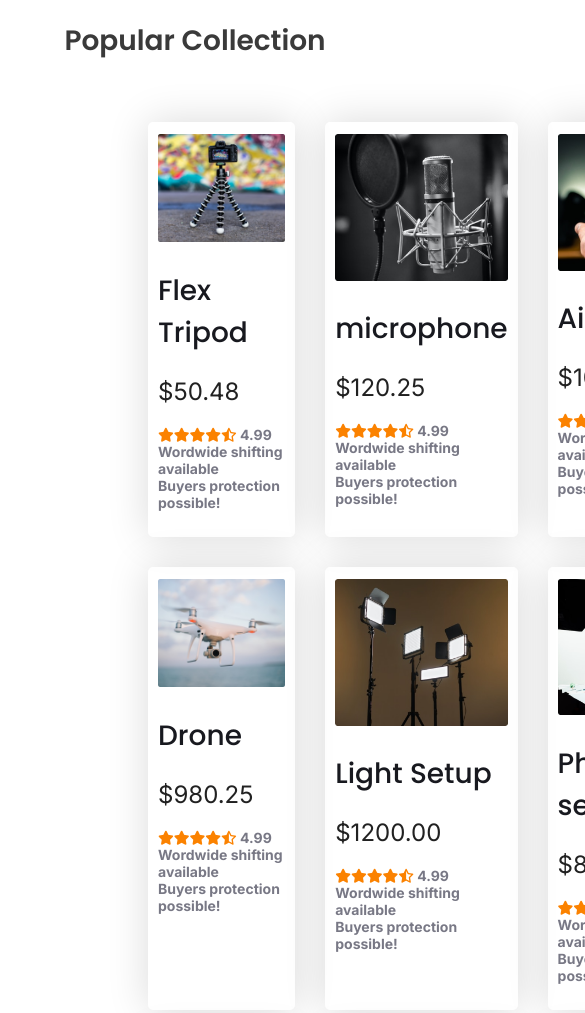
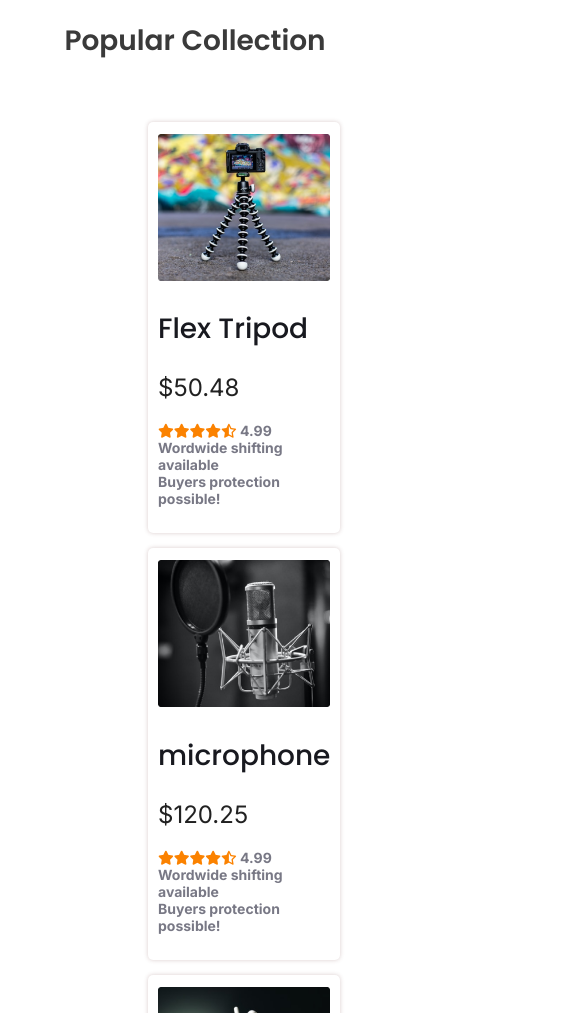
Before and after one commit to JerinOnTheXplore/InfluenceXclusive, a plain HTML site: page index.html in a window 390 px wide. Shown: the part 1700-2713 px from the top of the page, 585 px wide, since content can reach past the window. Drawn offline with Linux system fonts and the light colour scheme.

Commit message:
made collection section responsive

```diff
--- a/styles/influence.css
+++ b/styles/influence.css
@@ -134,7 +134,7 @@
     width: 100%;
 }
 .Collection-item{
-box-shadow: 0px 0px 40px 0px rgba(0, 0, 0, 0.15);
+box-shadow: 0px 0px 4px 0px rgba(107, 50, 50, 0.25);
 gap: 20px;
 padding: 12px 10px;
 border-radius: 5px;
@@ -193,12 +193,19 @@ border-radius: 5px;
     grid-template-columns: repeat(4, 1fr);
     align-items: center;
     gap: 15px;
+    padding-right: 50px;
  }
  .logo-image{
    width: 100%;
    height: auto;
 
- }
+}
+.Collections{
+  display: grid;
+  grid-template-columns: 1fr;
+  align-items: center;
+  gap: 15px;
+}
 
 }
 
```
